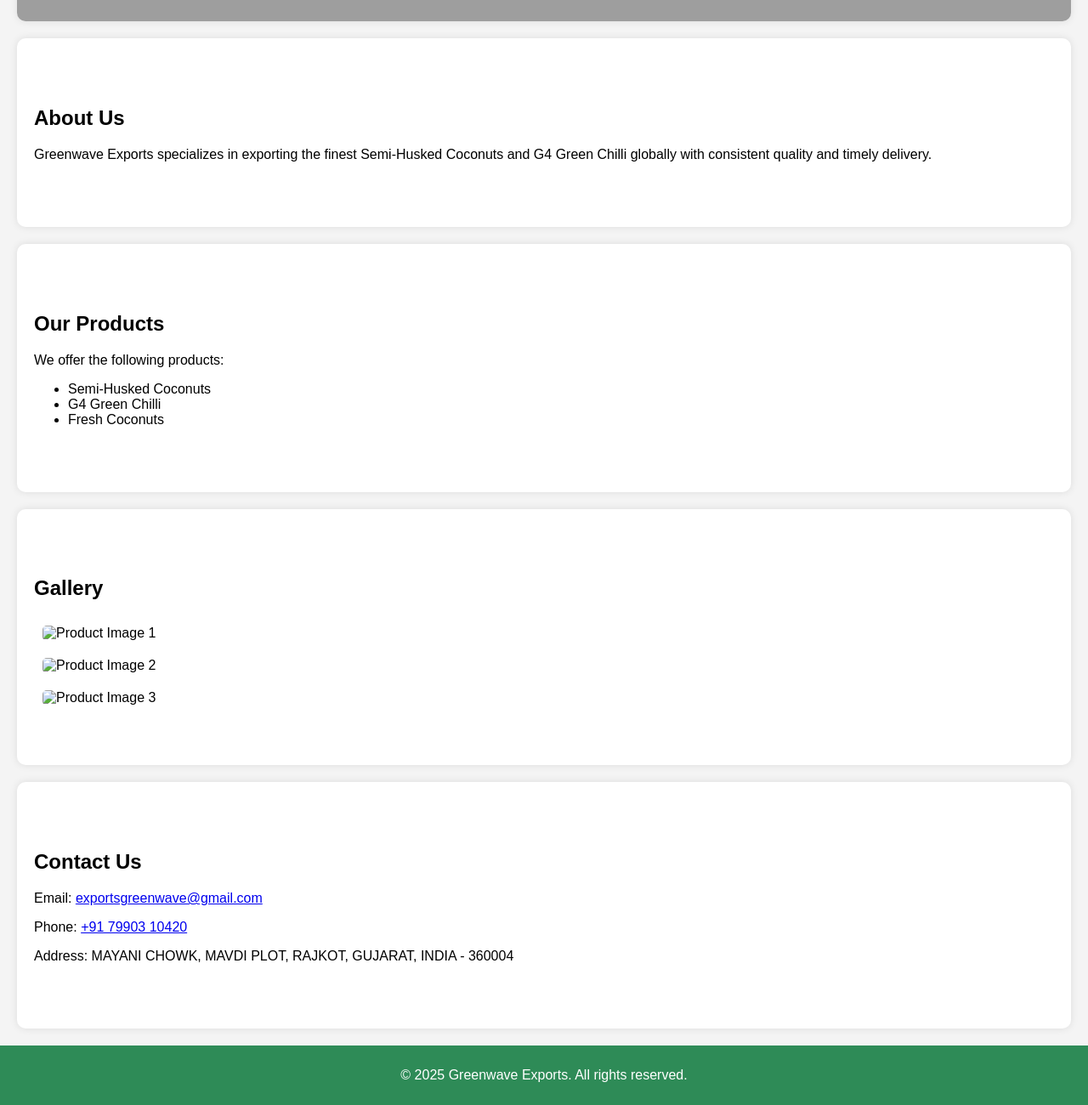
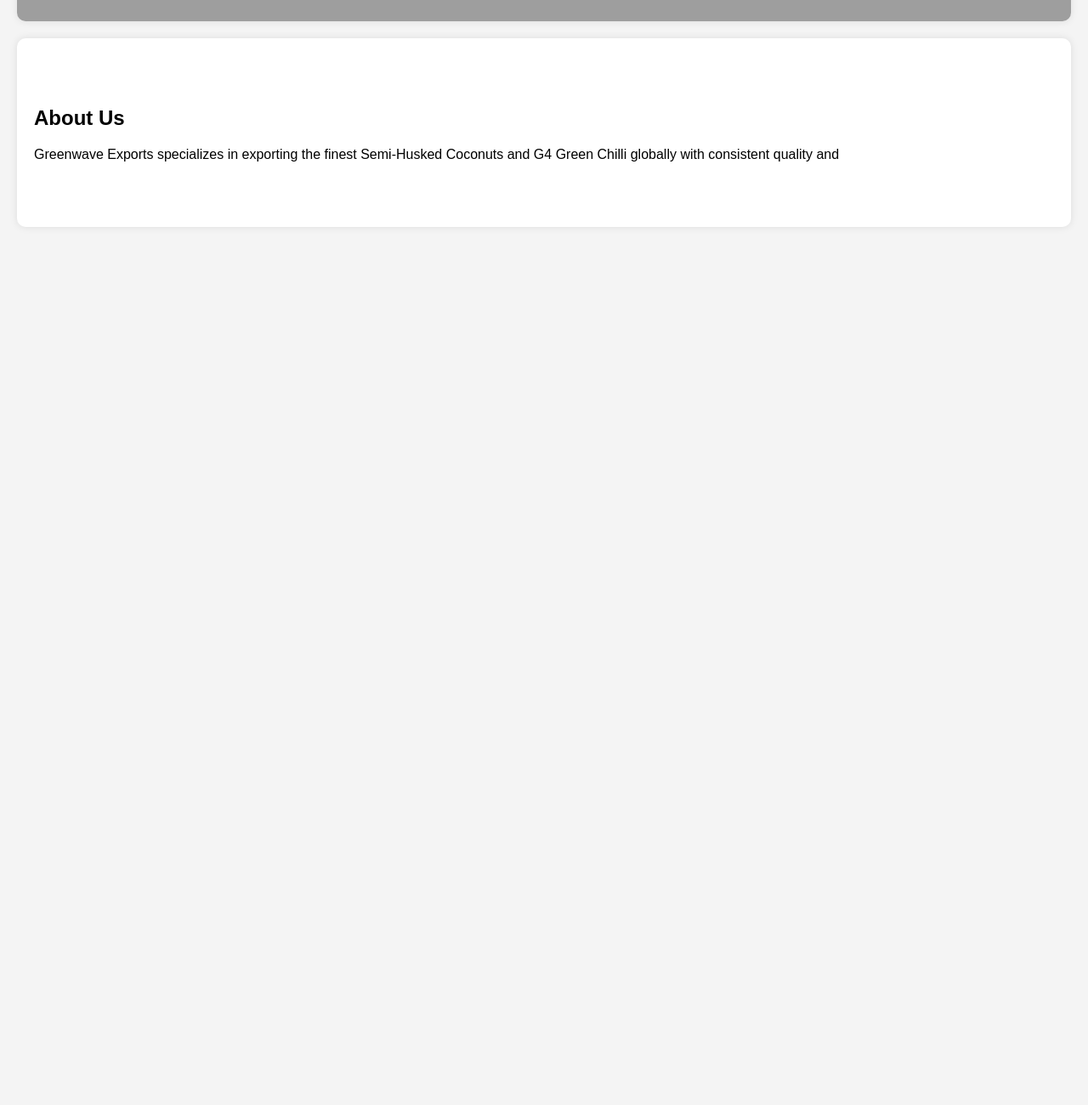
Before and after one commit to GreenwaveExport/GREENWAVEEXPORTS, a plain HTML site: page index.html in a window 1280 px wide. Shown: the part 653-1953 px from the top of the page at 85% size. After the commit the page ends 940 px from the top, so only its background shows below. Drawn offline with Linux system fonts and the light colour scheme; grey boxes are pictures that could not be loaded.

Commit message:
Update index.html

```diff
--- a/index.html
+++ b/index.html
@@ -102,42 +102,4 @@
   <!-- About Us Section -->
   <section id="about">
     <h2>About Us</h2>
-    <p>Greenwave Exports specializes in exporting the finest Semi-Husked Coconuts and G4 Green Chilli globally with consistent quality and timely delivery.</p>
-  </section>
-
-  <!-- Products Section -->
-  <section id="products">
-    <h2>Our Products</h2>
-    <p>We offer the following products:</p>
-    <ul>
-      <li>Semi-Husked Coconuts</li>
-      <li>G4 Green Chilli</li>
-      <li>Fresh Coconuts</li>
-    </ul>
-  </section>
-
-  <!-- Gallery Section -->
-  <section id="gallery">
-    <h2>Gallery</h2>
-    <div class="gallery">
-      <img src="image1.jpg" alt="Product Image 1" />
-      <img src="image2.jpg" alt="Product Image 2" />
-      <img src="image3.jpg" alt="Product Image 3" />
-    </div>
-  </section>
-
-  <!-- Contact Section -->
-  <section id="contact">
-    <h2>Contact Us</h2>
-    <p>Email: <a href="mailto:exportsgreenwave@gmail.com">exportsgreenwave@gmail.com</a></p>
-    <p>Phone: <a href="tel:+917990310420">+91 79903 10420</a></p>
-    <p>Address: MAYANI CHOWK, MAVDI PLOT, RAJKOT, GUJARAT, INDIA - 360004</p>
-  </section>
-
-  <!-- Footer -->
-  <footer>
-    <p>&copy; 2025 Greenwave Exports. All rights reserved.</p>
-  </footer>
-
-</body>
-</html>
+    <p>Greenwave Exports specializes in exporting the finest Semi-Husked Coconuts and G4 Green Chilli globally with consistent quality and
```
